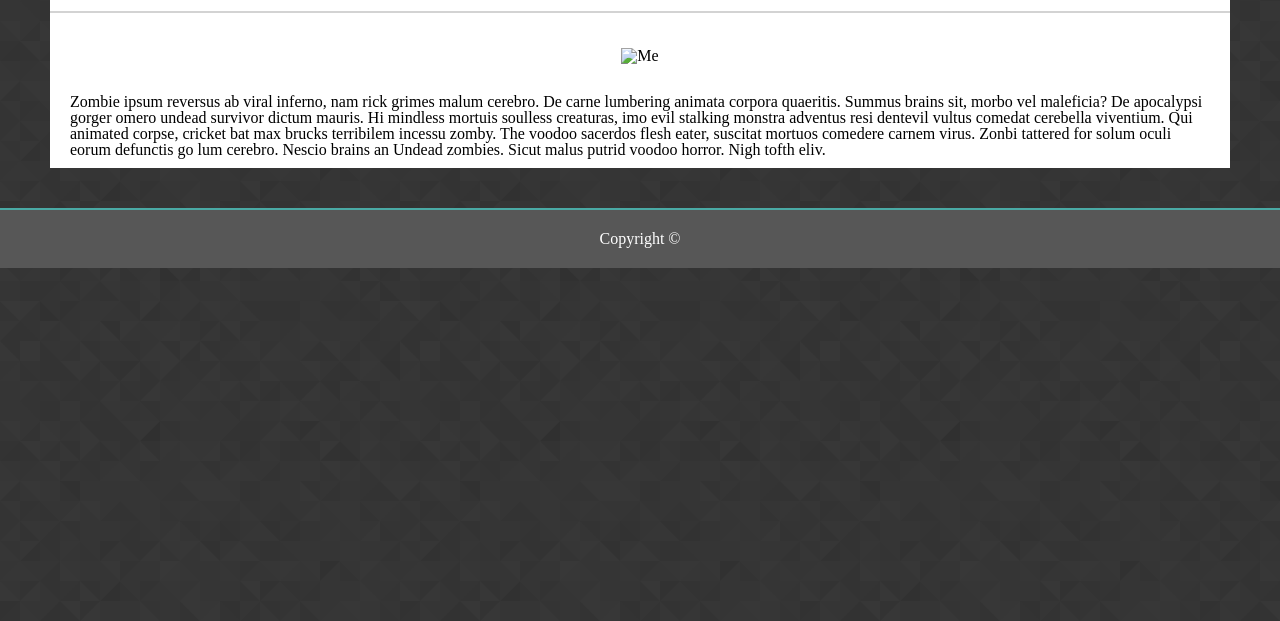
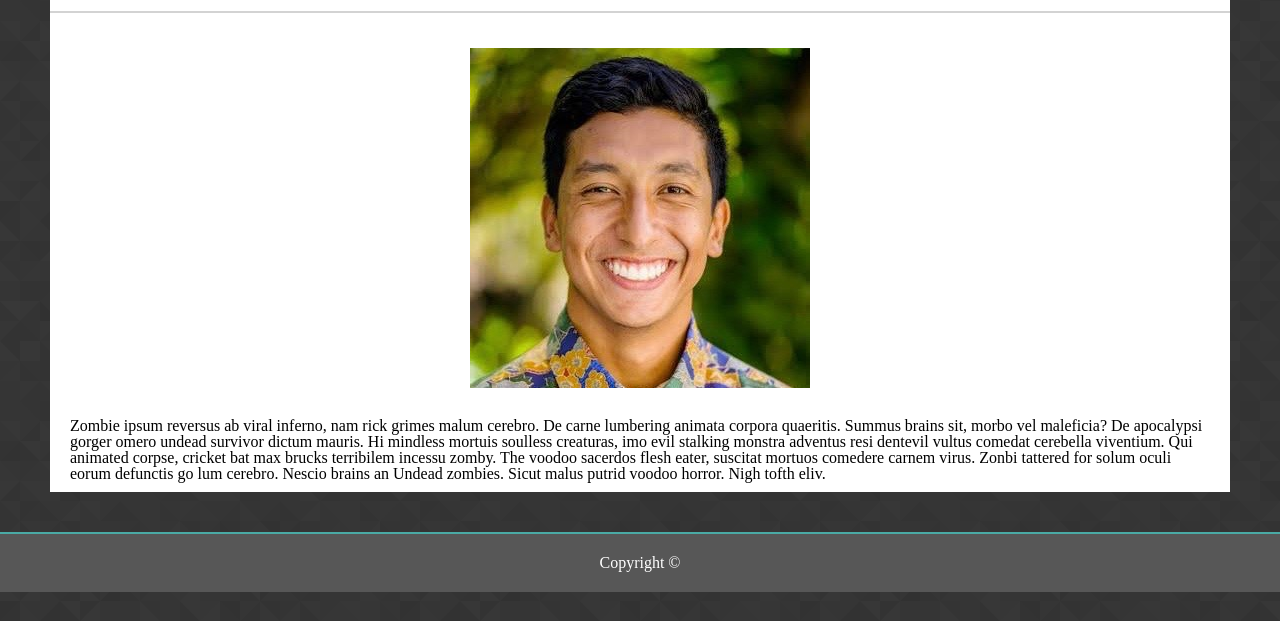
Before and after one commit to derecksm/Responsive-Portfolio, a plain HTML site: page index.html in a window 1280 px wide. Shown: the part 179-800 px from the top of the page. Drawn offline with Linux system fonts and the light colour scheme.

Commit message:
finished

```diff
--- a/index.html
+++ b/index.html
@@ -35,7 +35,7 @@
             <h1>About Me</h1>
         </div>
         <div class="selfie">
-            <img class="selfie-img" src="../derecksm.jpeg" alt="Me">
+            <img class="selfie-img" src="./images/derecksm.jpeg"" alt="Me">
         </div>
         <div class="bio">
             <p>Zombie ipsum reversus ab viral inferno, nam rick grimes malum cerebro. De carne lumbering animata corpora
```
